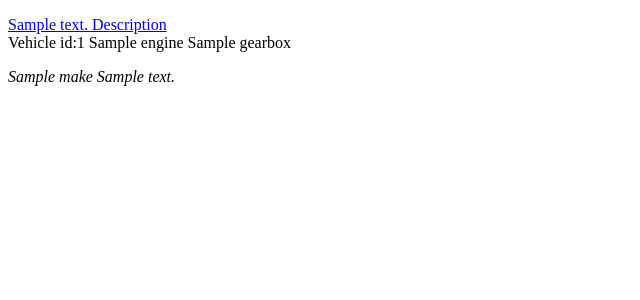
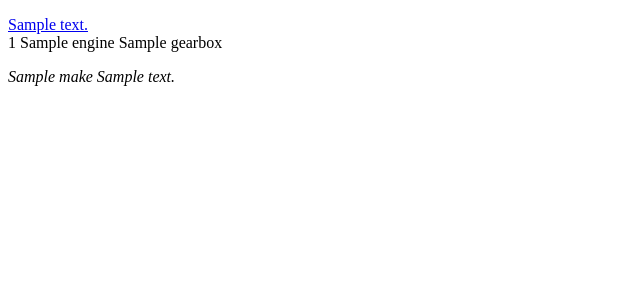
Before and after one commit to karsim46/Shop_project, a Flask app: page /vehicles in a window 1280 px wide. Shown: the part 70-370 px from the top of the page, without its empty margins (0-640 px from the left). Run offline with Flask 2, Linux system fonts and the light colour scheme; a database or web service that is not in the repository returns one stand-in record (values such as "Sample title"); some libraries are stand-ins or nearby versions.

Commit message:
amended index html

```diff
--- a/templates/vehicles/index.html
+++ b/templates/vehicles/index.html
@@ -1,3 +1,4 @@
+<!--  still to complete -->
 {% extends "base.html" %}
 {% block content %}
 
@@ -6,9 +7,8 @@
   {% for vehicle in all_vehicles %}
     <div class="vehicle">
         <div class="content">
-            <a href="/vehicles/{{vehicle.id}}">{{vehicle.description}} <span>Description</span></a>
-             <div class="engine">
-            Vehicle id:{{vehicle.id}}
+            <a href="/vehicles/{{vehicle.id}}">{{vehicle.description}} </a>
+             <div class="engine">{{vehicle.id}}
             {{vehicle.engine}}
             <span class="gearbox">{{vehicle.gearbox}}</span>
             <p><i>{{vehicle.display_name()}}</i></p>
```
